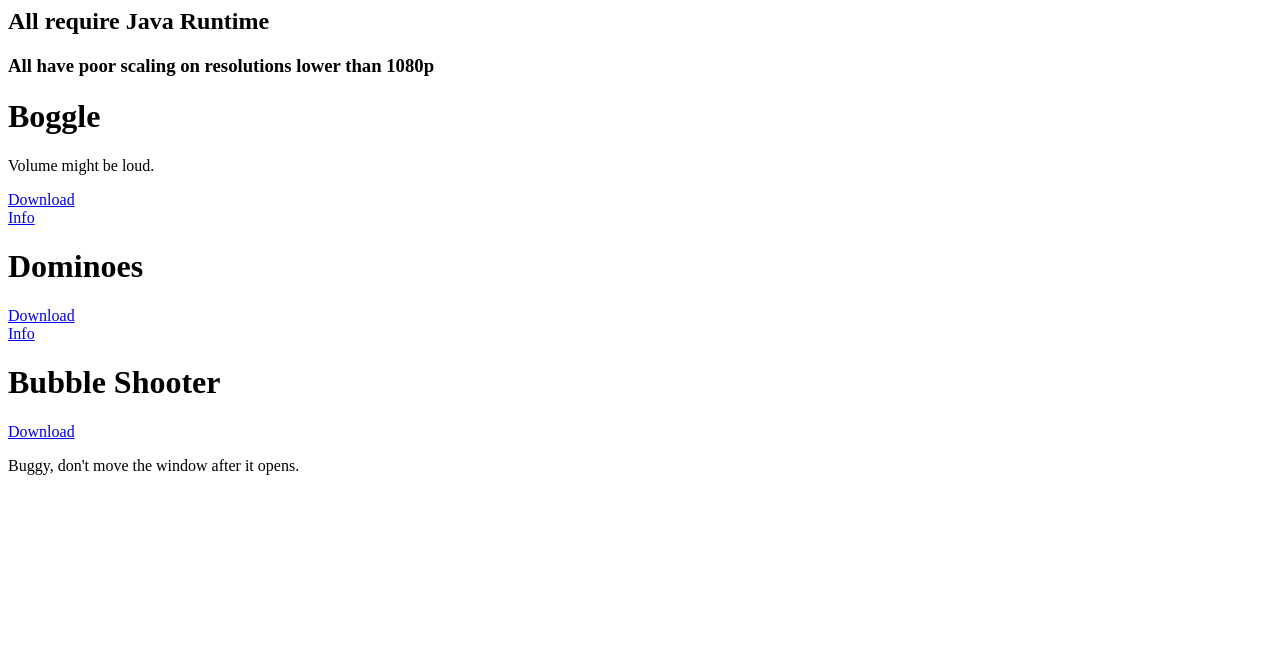
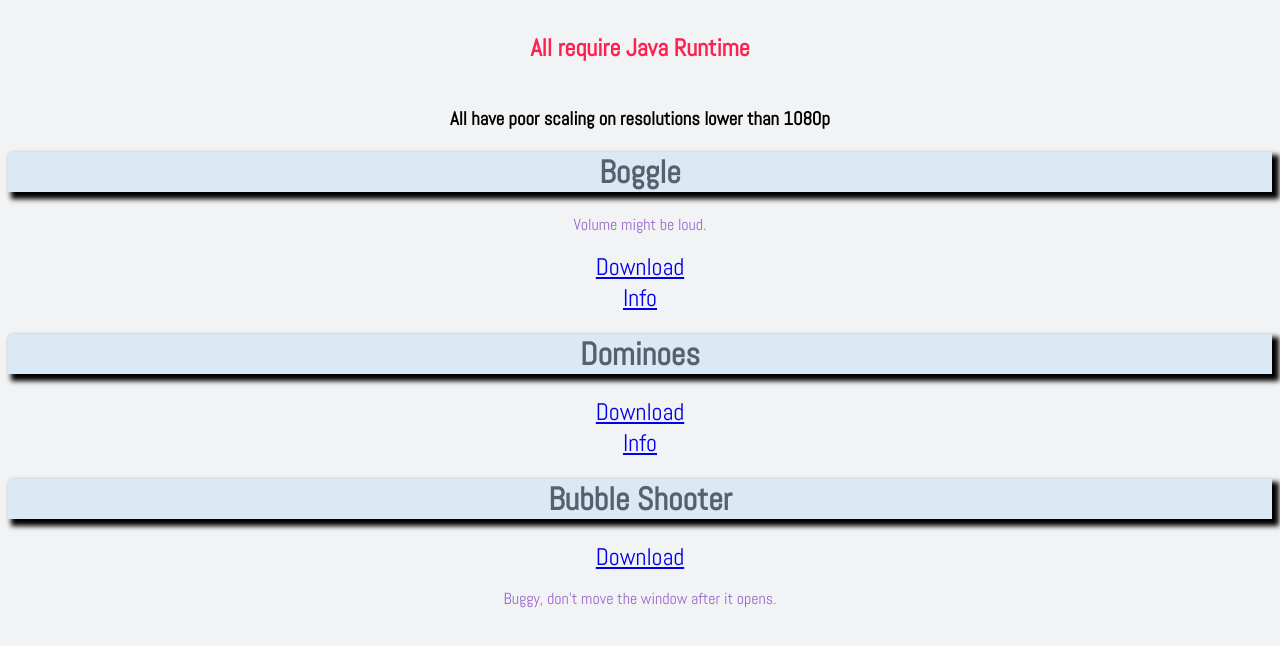
Before and after one commit to dbalata/dbalata.github.io, a plain HTML site: page projects.html in a window 1280 px wide. Drawn offline with Linux system fonts and the light colour scheme.

Commit message:
squashed

```diff
--- a/projects.html
+++ b/projects.html
@@ -1,6 +1,8 @@
 <html>
 	<head>
 		<title> Projects </title>
+		<link href='https://fonts.googleapis.com/css?family=Abel' rel='stylesheet'>
+		<link rel="stylesheet" type="text/css" href="style.css">
 	</head>
 	<body>
 		<h2> All require Java Runtime </h2>
--- /dev/null
+++ b/style.css
@@ -0,0 +1,9 @@
+ * { font-family: 'Abel';}
+ * {background: #F2F3F4;}
+ * {text-align: center;}
+ * {cursor: cell;}
+p { color: #9966CC; }
+h1 { color: #54626F; box-shadow: 5px 5px 5px 2px black; background: #DBE9F4;}
+h2 {color: #FF2052; padding: 24px;}
+a {font-size: 24}
+a:hover {color: #FFE135; cursor: crosshair}
```
